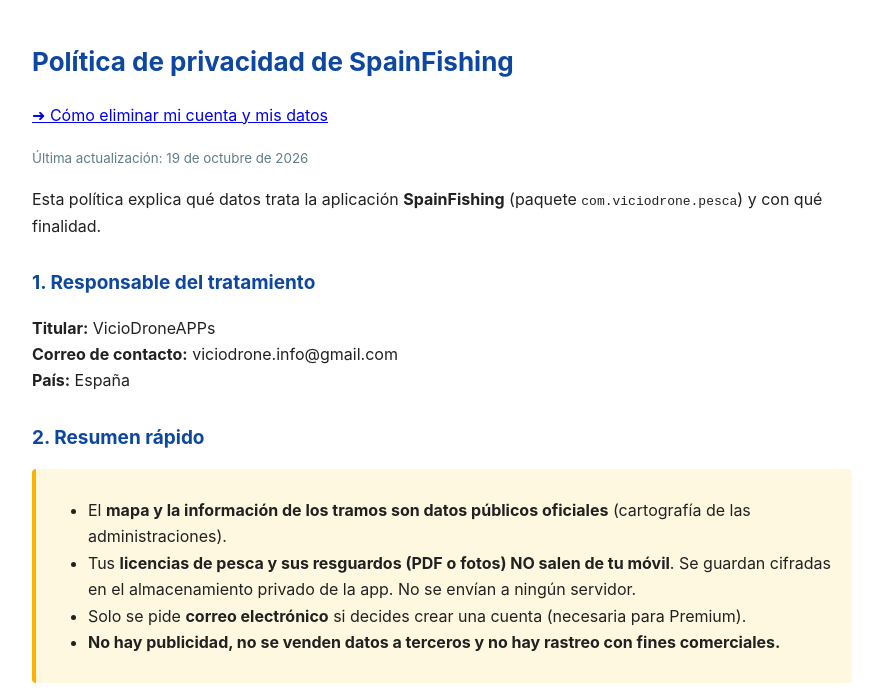
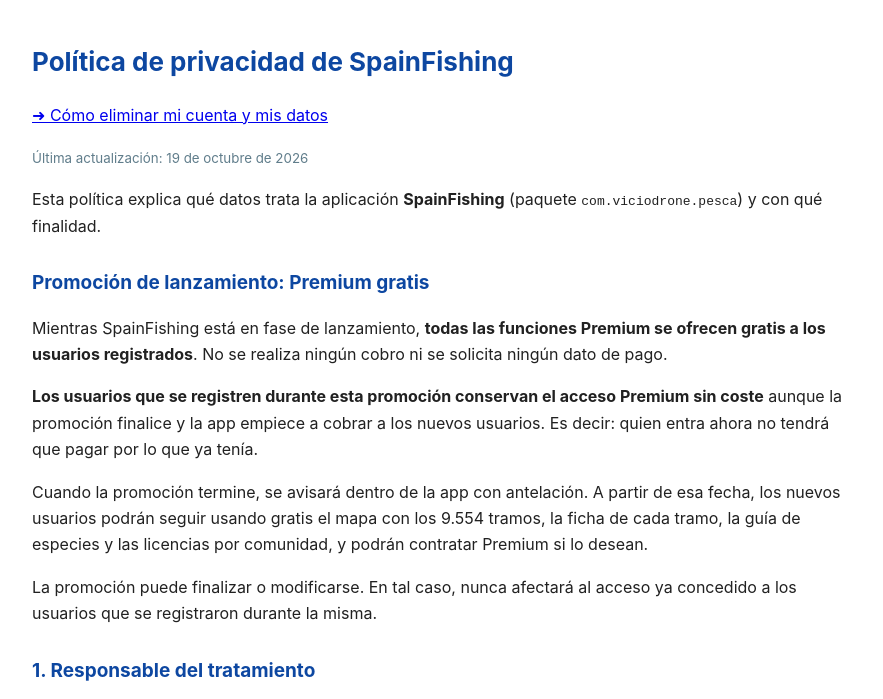
Before and after one commit to viciodroneapps/spainfishing-legal, a plain HTML site: page index.html in a window 1280 px wide. Shown: the top 699 px of the page, without its empty margins (198-1081 px from the left). Drawn offline with Linux system fonts and the light colour scheme.

Commit message:
Politica: promocion de lanzamiento (Premium gratis para registrados)

```diff
--- a/index.html
+++ b/index.html
@@ -24,6 +24,19 @@ small{color:#607D8B}
 <p>Esta política explica qué datos trata la aplicación <strong>SpainFishing</strong>
 (paquete <code>com.viciodrone.pesca</code>) y con qué finalidad.</p>
 
+
+<h2>Promoción de lanzamiento: Premium gratis</h2>
+<p>Mientras SpainFishing está en fase de lanzamiento, <strong>todas las funciones Premium se
+ofrecen gratis a los usuarios registrados</strong>. No se realiza ningún cobro ni se solicita
+ningún dato de pago.</p>
+<p><strong>Los usuarios que se registren durante esta promoción conservan el acceso Premium sin
+coste</strong> aunque la promoción finalice y la app empiece a cobrar a los nuevos usuarios. Es
+decir: quien entra ahora no tendrá que pagar por lo que ya tenía.</p>
+<p>Cuando la promoción termine, se avisará dentro de la app con antelación. A partir de esa fecha,
+los nuevos usuarios podrán seguir usando gratis el mapa con los 9.554 tramos, la ficha de cada
+tramo, la guía de especies y las licencias por comunidad, y podrán contratar Premium si lo desean.</p>
+<p>La promoción puede finalizar o modificarse. En tal caso, nunca afectará al acceso ya concedido
+a los usuarios que se registraron durante la misma.</p>
 <h2>1. Responsable del tratamiento</h2>
 <p>
 <strong>Titular:</strong> VicioDroneAPPs<br>
```
